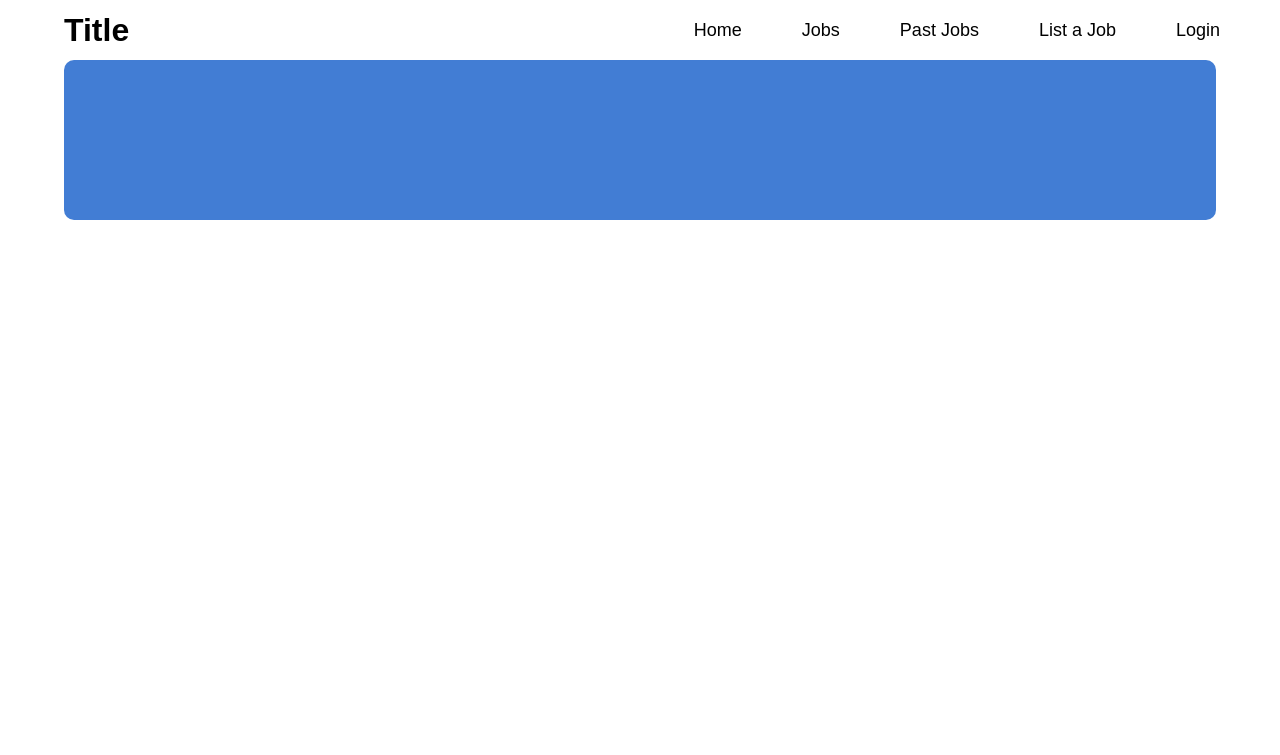
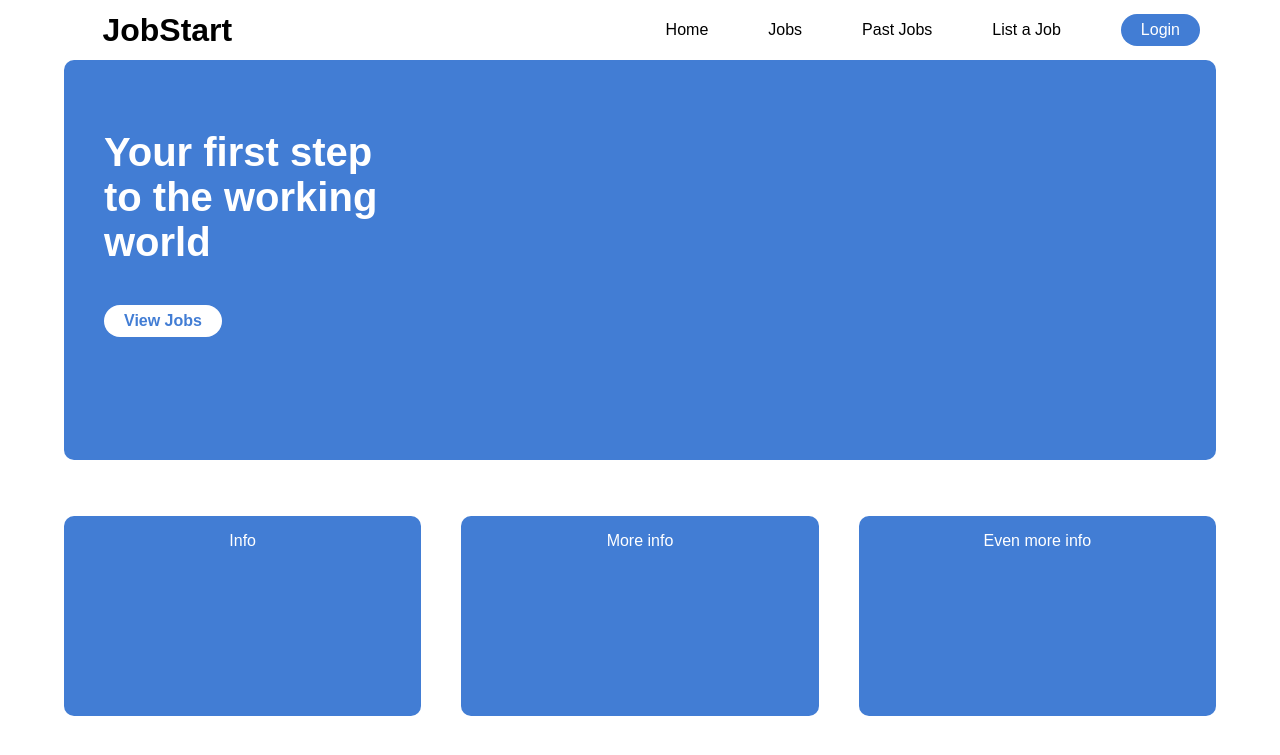
Before and after one commit to RileySmith132/WebApp, a Flask app: page / in a window 1280 px wide. Shown: the top 755 px of the page. Run offline with Flask 3, Linux system fonts and the light colour scheme.

Commit message:
home page
more work done to the home page, finished general layout just need to find an image and add some text, then work on the footer and add it to the layout

```diff
--- a/static/style.css
+++ b/static/style.css
@@ -5,7 +5,7 @@ body {
 
 .nav-link {
     margin-right: 60px;
-    font-size: 18px;
+    font-size: 16px;
     text-decoration: none;
     color: black;
 }
@@ -16,7 +16,7 @@ body {
 
 .nav-title {
     position: absolute;
-    left: 5%;
+    left: 8%;
     top: 50%;
     transform: translateY(-50%);
     margin: 0;
@@ -33,9 +33,81 @@ body {
 }
 
 .index-main-content {
+    display: flex;
     background-color: #427dd4;
     width: 90%;
-    height: 20vh;
+    height: 50vh;
     margin: 0 auto;
     border-radius: 10px;
 }
+
+.login-nav-btn {
+    font-size: 16px;
+    margin-right: 80px;
+    background-color: #427dd4;
+    color: white;
+    border: none;
+    border-radius: 18px;
+    padding: 7px 20px 7px 20px;
+}
+
+.login-nav-btn:hover {
+    cursor: pointer;
+    opacity: 0.8;
+}
+
+.login-nav-btn:active {
+    opacity: 0.6;
+}
+
+.home-txt {
+    color: white;
+    font-size: 40px;
+    font-weight: bold;
+    width: 50%;
+    padding-left: 40px;
+    margin-top: 70px;
+}
+
+.home-left {
+    width: 50%;
+    height: 100%;
+}
+
+.home-right {
+    display: flex;
+    width: 50%;
+    height: 100%;
+}
+
+.home-job-btn {
+    margin-left: 40px;
+    font-size: 16px;
+    margin-right: 80px;
+    background-color: white;
+    color: #427dd4;
+    border: none;
+    border-radius: 18px;
+    padding: 7px 20px 7px 20px;
+    font-weight: bold;
+}
+
+.home-job-btn:hover {
+    cursor: pointer;
+}
+
+.home-main-2 {
+    margin-top: 7vh;
+    display: grid;
+    grid-template-columns: repeat(3, 1fr);
+    gap: 40px;
+    padding: 0 5% 0 5%;
+}
+
+.info {
+    background-color: #427dd4;
+    color: white;
+    text-align: center;
+    border-radius: 10px;
+    height: 25vh;
+}
--- a/templates/index.html
+++ b/templates/index.html
@@ -5,7 +5,28 @@
 {% block content %}
 
 <div class="index-main-content">
+    <div class="home-left">
+        <p class="home-txt">Your first step to the working world</p>
+        <a href="/jobs"><button class="home-job-btn">View Jobs</button></a>
+    </div>
 
+    <div class="home-right">
+
+    </div>
+</div>
+
+<div class="home-main-2">
+    <div class="info">
+        <p>Info</p>
+    </div>
+
+    <div class="info">
+        <p>More info</p>
+    </div>
+
+    <div class="info">
+        <p>Even more info</p>
+    </div>
 </div>
 
 {% endblock %}
--- a/templates/nav.html
+++ b/templates/nav.html
@@ -4,12 +4,12 @@
 
     <body>
         <div class="nav-bar">
-            <a><h1 class="nav-title">Title</h1></a>
+            <a><h1 class="nav-title">JobStart</h1></a>
             <a class="nav-link" href="/" id="nav-home-link">Home</a>
             <a class="nav-link" href="/jobs">Jobs</a>
             <a class="nav-link" href="/past-jobs">Past Jobs</a>
             <a class="nav-link" href="list-job">List a Job</a>
-            <a class="nav-link" href="/login">Login</a>
+            <a href="/login"><button class="login-nav-btn">Login</button></a>
         </div>
     </body>
 
```
